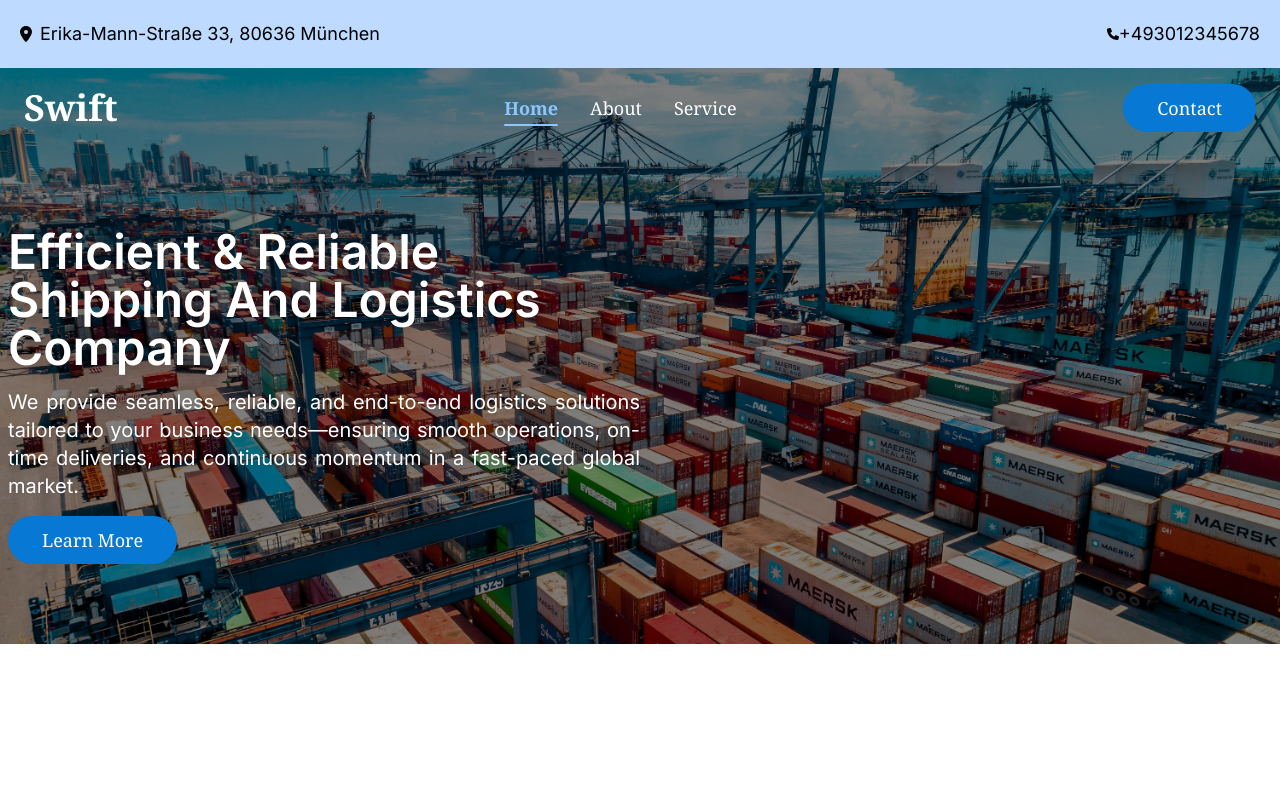
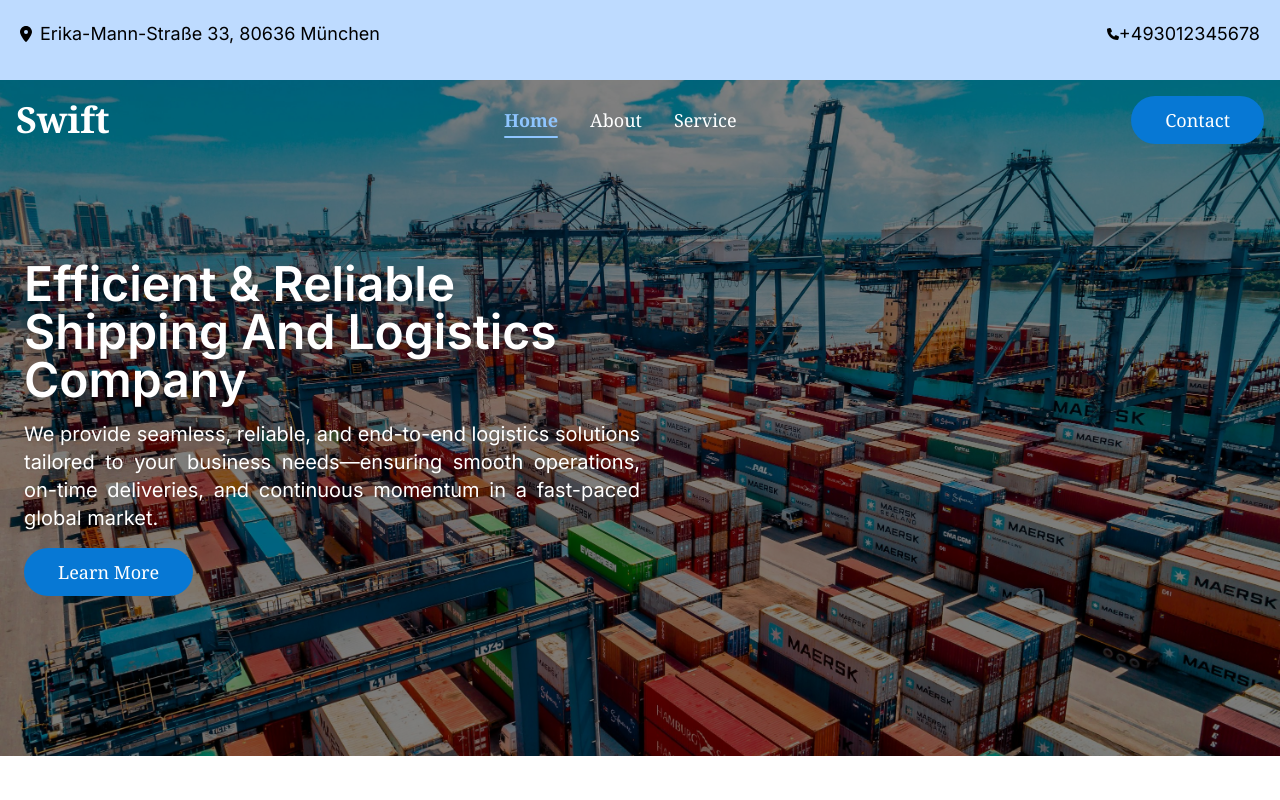
Before and after one commit to Mdsakib999/Logistics-development-2, a React (Vite) app: page / in a window 1280 px wide. Shown: the top 800 px of the page. Built offline with nearby package versions, Linux system fonts and the light colour scheme.

Commit message:
final push

```diff
--- a/src/App.jsx
+++ b/src/App.jsx
@@ -3,11 +3,14 @@ import InfoBar from "./components/Shared/InfoBar";
 import Footer from "./components/Shared/Footer";
 import ScrollToTop from "./utils/ScrollToTop";
 import ScrollToTopButton from "./utils/ScrollToTopButton";
+import Navbar from "./components/Shared/Navbar";
 
 const App = () => {
   return (
     <div className="font-inter">
       <InfoBar />
+      <Navbar />
+
       <ScrollToTop />
       <div className="min-h-screen">
         <Outlet />
--- a/src/components/About/OurStory.jsx
+++ b/src/components/About/OurStory.jsx
@@ -57,7 +57,7 @@ const OurStory = () => {
           <img
             src={team}
             alt="Our Team"
-            className="hidden lg:block absolute -left-16 top-32 h-80 min-h-96 rounded-xl shadow-lg z-50"
+            className="hidden lg:block absolute -left-16 top-32 h-80 min-h-96 rounded-xl shadow-lg z-40"
           />
         </div>
       </div>
--- a/src/components/Shared/Banner.jsx
+++ b/src/components/Shared/Banner.jsx
@@ -1,22 +1,19 @@
-import { Fade } from "react-awesome-reveal";
 import Button from "./Button";
 import Navbar from "./Navbar";
 
 const Banner = ({ bannerImage, title, paragraph, buttonText }) => {
   return (
-    <div className="w-full min-h-[350px] md:min-h-[450px] lg:min-h-[550px] relative flex items-center justify-center">
+    <div className="pt-[100px] px-4 pb-20 w-full min-h-[350px] md:min-h-[450px] lg:min-h-[550px] relative flex items-center justify-center">
       {/* Background image */}
-      <Fade>
-        <img
-          className="absolute inset-0 w-full h-full object-cover brightness-50 backdrop-opacity-50 z-0"
-          src={bannerImage}
-          alt="bannerImage"
-        />
-      </Fade>
+      <img
+        className="absolute inset-0 w-full h-full object-cover brightness-50 backdrop-opacity-50 z-0"
+        src={bannerImage}
+        alt="bannerImage"
+      />
       {/* Overlay content constrained to max-w-7xl */}
       <div className="relative z-10 w-full">
         <div className="max-w-7xl mx-auto w-full relative px-2 pb-20">
-          <Navbar />
+          {/* <Navbar /> */}
           <div className="w-full md:w-1/2 mt-8 md:mt-20 flex flex-col justify-center text-white space-y-4">
             <h1 className="text-2xl md:text-3xl lg:text-5xl font-semibold text-left drop-shadow-lg max-w-[95vw] sm:max-w-[80vw] md:max-w-[60vw]">
               {title}
--- a/src/components/Shared/InfoBar.jsx
+++ b/src/components/Shared/InfoBar.jsx
@@ -2,7 +2,7 @@ import { FaLocationDot, FaPhone } from "react-icons/fa6";
 
 const InfoBar = () => {
   return (
-    <div className="bg-blue-200">
+    <div className="bg-blue-200 h-20">
       <div className="max-w-7xl mx-auto flex flex-col gap-y-2 md:gap-y-0 md:flex-row items-center justify-between p-3 md:p-5">
         <div className="flex items-center gap-x-2">
           <FaLocationDot className="w-5 sm:w-3" />
--- a/src/components/Shared/Navbar.jsx
+++ b/src/components/Shared/Navbar.jsx
@@ -1,11 +1,13 @@
 import { Link, useLocation } from "react-router";
-import { useState } from "react";
+import { useEffect, useState } from "react";
 import Button from "./Button";
 import { FaBars } from "react-icons/fa6";
 import { RxCross2 } from "react-icons/rx";
 
 const Navbar = () => {
   const [menuOpen, setMenuOpen] = useState(false);
+  const [isScrolled, setIsScrolled] = useState(false);
+
   const location = useLocation();
 
   const navLinks = [
@@ -16,9 +18,24 @@ const Navbar = () => {
 
   const isActive = (path) => location.pathname === path;
 
+  useEffect(() => {
+    const handleScroll = () => {
+      setIsScrolled(window.scrollY > 50);
+    };
+
+    window.addEventListener("scroll", handleScroll);
+    return () => window.removeEventListener("scroll", handleScroll);
+  }, []);
+
   return (
-    <nav className="relative z-50 bg-transparent">
-      <div className="px-4 py-4 flex items-center justify-between text-white">
+    <nav
+      className={`fixed left-0 z-50 w-full transition-colors duration-300 ${
+        isScrolled
+          ? "top-0 bg-[#11152D]/90 backdrop-blur shadow"
+          : "top-20 bg-transparent"
+      }`}
+    >
+      <div className="max-w-7xl mx-auto px-4 py-4 flex items-center justify-between text-white">
         {/* Logo */}
         <Link
           className="text-2xl sm:text-3xl lg:text-4xl font-serif font-bold hover:text-blue-300 transition-colors duration-200"
@@ -66,19 +83,19 @@ const Navbar = () => {
 
       {/* Mobile Menu Overlay */}
       <div
-        className={`fixed inset-0 bg-[#161c3d] backdrop-blur-sm transition-all duration-300 lg:hidden ${
-          menuOpen ? "opacity-100 visible" : "opacity-0 invisible"
-        }`}
+        className={`fixed w-full inset-0 border bg-[#11152D] backdrop-blur-sm transition-all duration-300 lg:hidden ${
+          menuOpen ? "opacity-100 visible" : "invisible"
+        } `}
         onClick={() => setMenuOpen(false)}
       >
         <div
-          className={`absolute top-0 right-0 h-full w-80 max-w-[85vw] bg-[#11152D] backdrop-blur-md shadow-2xl transition-transform duration-300 ${
+          className={`bg-[#11152D] absolute z-50 top-0 right-0 h-full w-80 max-w-[85vw] backdrop-blur-md shadow-2xl transition-transform duration-300 ${
             menuOpen ? "translate-x-0" : "translate-x-full"
-          }`}
+          } `}
           onClick={(e) => e.stopPropagation()}
         >
           {/* Mobile Menu Header */}
-          <div className="flex items-center justify-between p-6 border-b border-white/10">
+          <div className="bg-[#11152D] flex items-center justify-between p-6 border-b border-white/10">
             <Link
               className="cursor-pointer text-2xl font-serif font-bold text-white hover:text-blue-300 transition-colors duration-200"
               to="/"
@@ -96,7 +113,7 @@ const Navbar = () => {
           </div>
 
           {/* Mobile Menu Links */}
-          <div className="flex flex-col p-6 space-y-1">
+          <div className="bg-[#11152D] flex flex-col p-6 space-y-1">
             {navLinks.map((link) => (
               <Link
                 key={link.to}
--- a/src/components/contact/InfoSection.jsx
+++ b/src/components/contact/InfoSection.jsx
@@ -3,14 +3,14 @@ import { IoMdMail } from "react-icons/io";
 
 const InfoSection = () => {
   return (
-    <div className="text-center mt-20 space-y-5 px-5 md:px-0">
+    <div className="text-center mt-16 space-y-5 px-5 md:px-0">
       <h1 className="text-3xl">Get In Touch with us</h1>
       <p className="max-w-xl mx-auto">
         We appreciate your interest please complete the form below and we will
         contact you to discuss your warehousing, distribution, air, ocean
         freight or any other logistics needs.
       </p>
-      <div className="flex flex-col sm:flex-row items-center md:justify-center gap-8 md:gap-20 my-10">
+      <div className="flex flex-col md:flex-row items-center md:justify-center gap-8 md:gap-20 my-10">
         <div className="flex flex-col items-center">
           <div className="flex items-center justify-center bg-blue-200 hover:bg-blue-400 group duration-500 rounded-full w-20 h-20 mb-2 shadow-md">
             <IoMdMail className="group-hover:text-white" size={32} />
```
